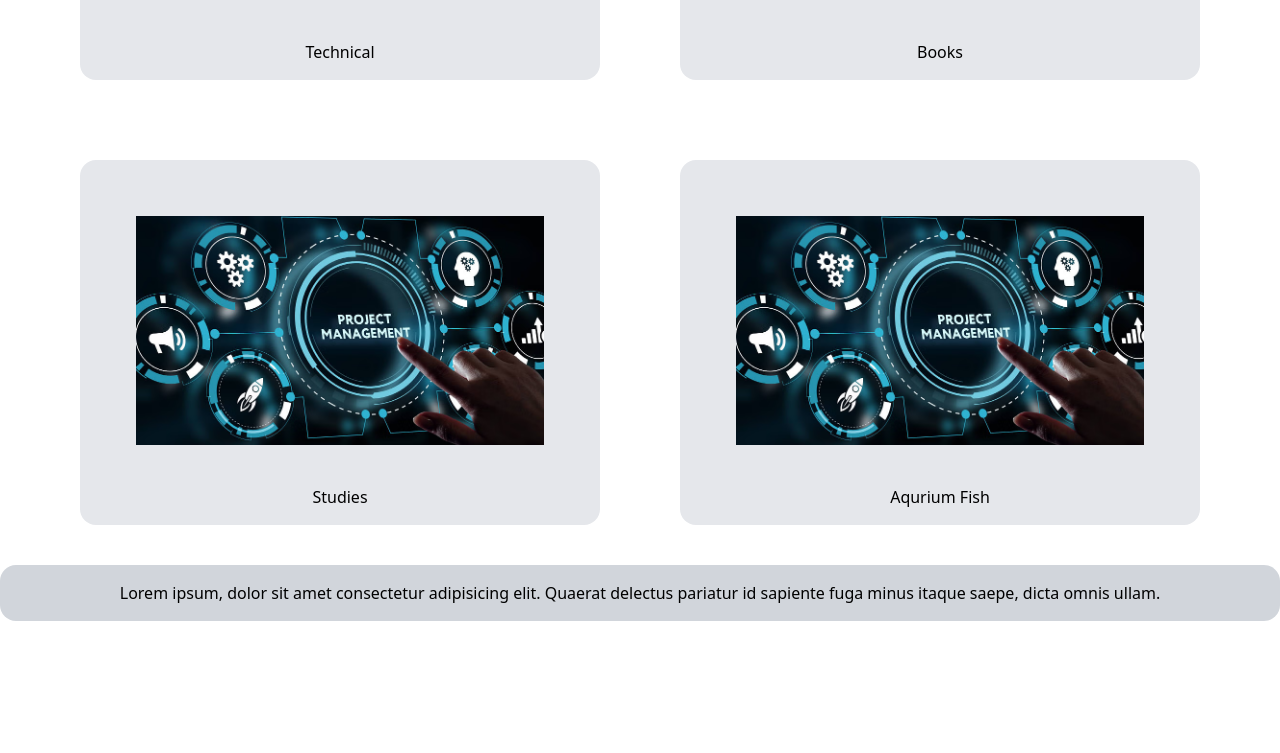
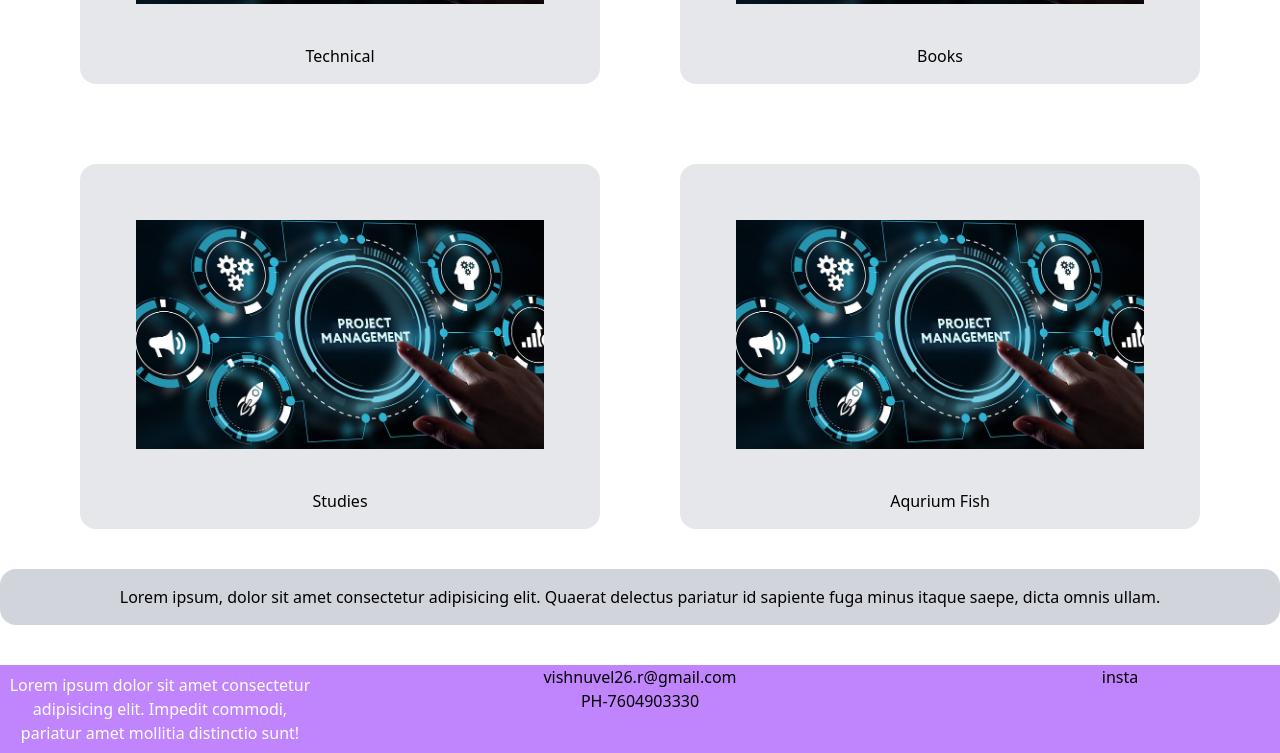
Before and after one commit to vishnu26r/VT-, a website: page src/index.html in a window 1280 px wide. Shown: the part 606-1359 px from the top of the page. Before the commit the page ends 1267 px from the top, so only its background shows below. Drawn offline with Linux system fonts and the light colour scheme.

Commit message:
feat:  Footer Section

```diff
--- a/src/index.html
+++ b/src/index.html
@@ -49,11 +49,16 @@
   </div>
 
   <!-- Footer Section -->
-   <footer class="container mx-auto">
+   <footer class="container mx-auto bg-purple-400">
     <div class="flex">
-        <div class="w-1/4"> </div>
-        <div class="w-1/2"> </div>
-        <div class="w-1/4"> </div>
+        <div class="w-1/4 p-2"><p class="text-center font-thin text-white">Lorem ipsum dolor sit amet consectetur adipisicing elit. Impedit commodi, pariatur amet mollitia distinctio sunt! </p></div>
+        <div class="w-1/2 items-center ">
+            <h2 class="text-center">vishnuvel26.r@gmail.com </h2>
+            <h2 class="text-center">PH-7604903330</h2>
+        </div>
+        <div class="w-1/4">
+            <div class="text-center"><a  href="#">insta</a></div>
+        </div>
     </div>
 
    </footer>
```
Also changed, not shown: src/output.css.
